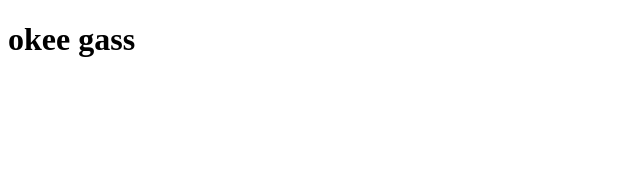
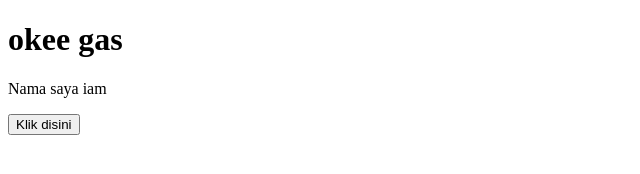
Before and after one commit to ilhamabdillah/Projek-pertama-di-github, a plain HTML site: page index.html in a window 1280 px wide. Shown: the whole page, without its empty margins (0-640 px from the left). Drawn offline with Linux system fonts and the light colour scheme.

Commit message:
nambah html dan css

```diff
--- a/index.html
+++ b/index.html
@@ -6,6 +6,8 @@
     <title>Belajar Github nih</title>
 </head>
 <body>
-    <h1>okee gass</h1>
+    <h1>okee gas</h1>
+    <p>Nama saya iam</p>
+    <button>Klik disini</button>
 </body>
 </html>
--- /dev/null
+++ b/style.css
@@ -0,0 +1,3 @@
+*{
+    padding:20px;
+}
```
